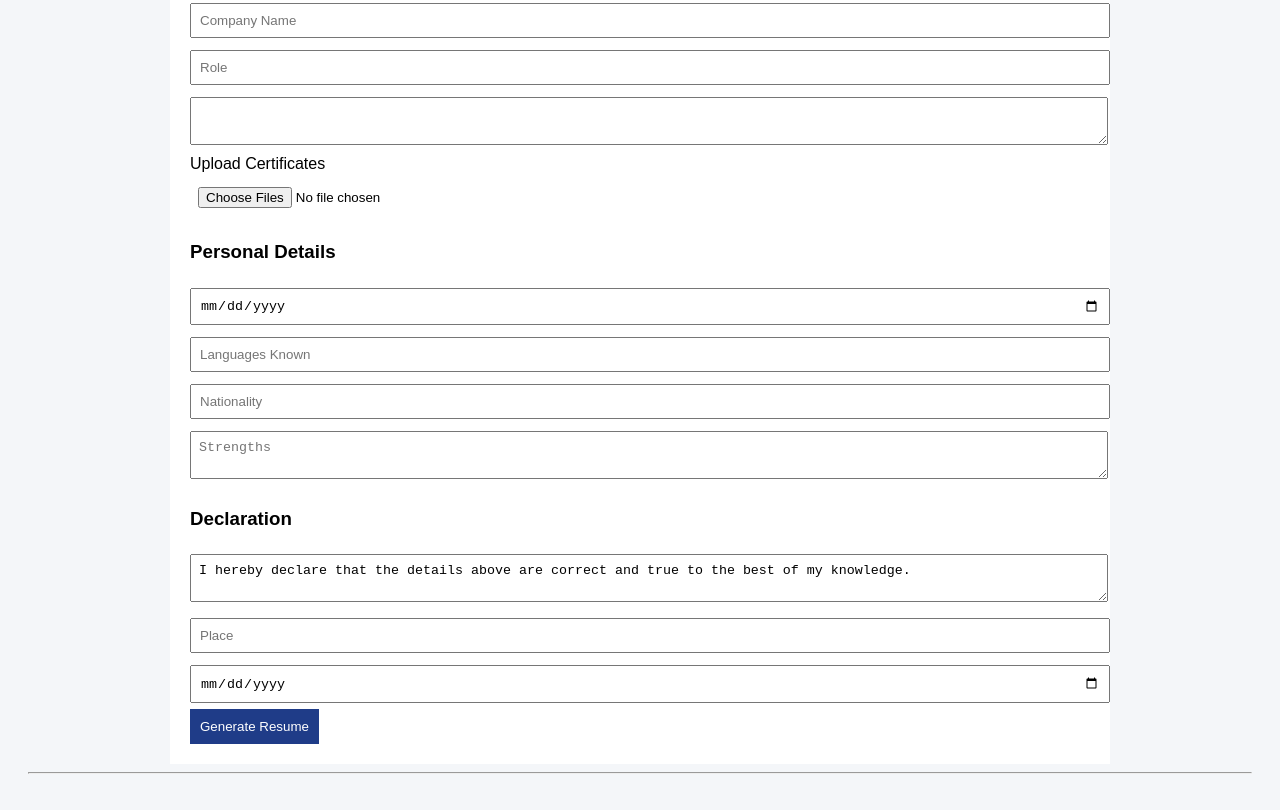
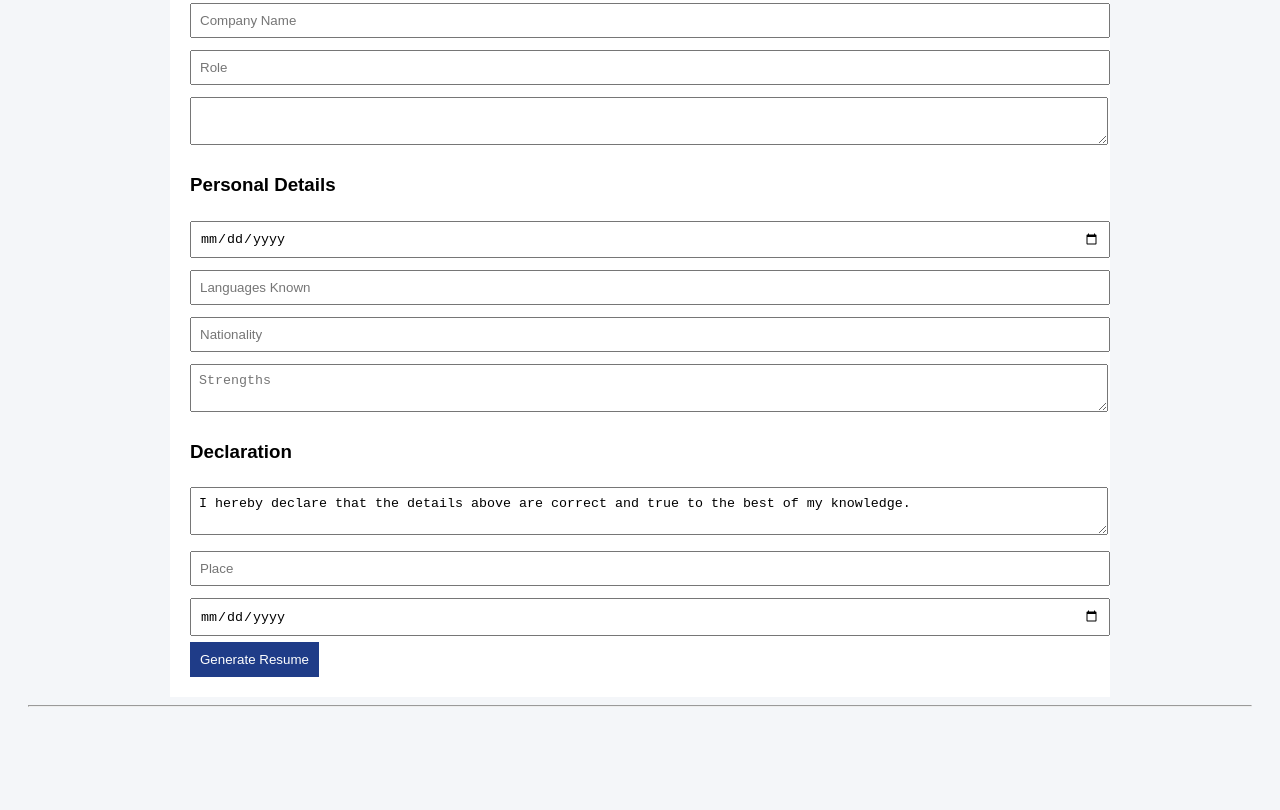
Before and after one commit to kovelamudicharan-48/Make-Resume, a plain HTML site: page resume.html in a window 1280 px wide. Shown: the part 1584-2394 px from the top of the page. After the commit the page ends 2327 px from the top, so only its background shows below. Drawn offline with Linux system fonts and the light colour scheme.

Commit message:
Update resume.html

```diff
--- a/resume.html
+++ b/resume.html
@@ -79,15 +79,8 @@
 
 </textarea>
 
-<label>Upload Certificates</label>
 
-<input
-  type="file"
-  id="certificateFiles"
-  accept=".pdf,.jpg,.jpeg,.png"
-  multiple>
 
- <div id="certificatePreview"></div>
 
   <h3>Personal Details</h3>
 
```
